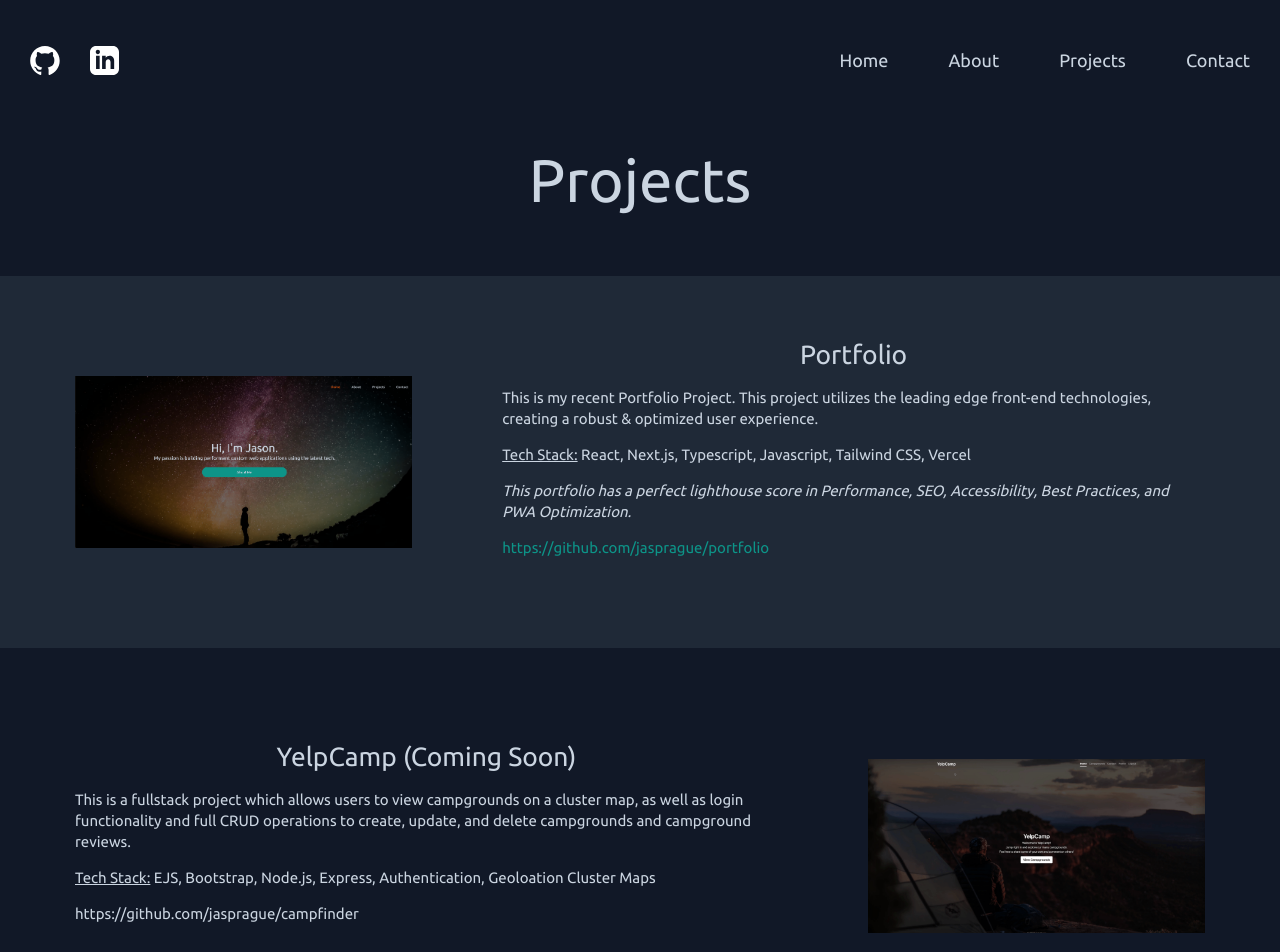
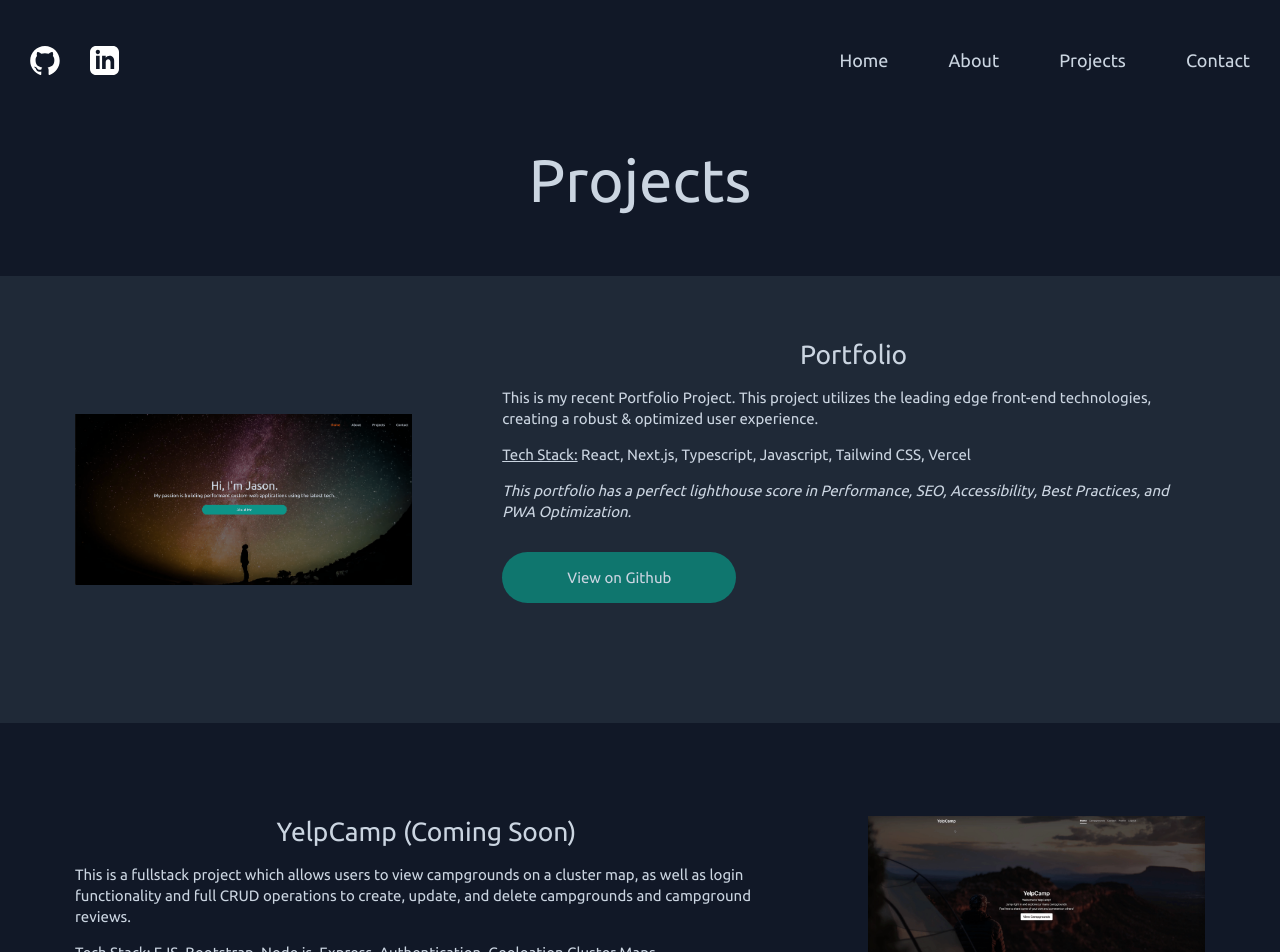
Before and after one commit to jasprague/portfolio, a Next.js app: page /projects in a window 1280 px wide. Shown: the top 952 px of the page. Built offline with nearby package versions, Linux system fonts and the light colour scheme.

Commit message:
added button to projects, updated text, added projects button to hero

```diff
--- a/src/app/about/page.tsx
+++ b/src/app/about/page.tsx
@@ -15,7 +15,7 @@ export default function About() {
         </section>
         <section className="w-11/12 md:w-9/12 mx-auto text-center mb-40 leading-relaxed">
             <h1 className="mb-20">Jason Sprague</h1>
-            <p className="leading-loose">I'm a passionate web developer based in beautiful Downeast Maine, bringing over five years of experience in crafting functional and visually appealing websites. At 32 years old, I'm not just devoted to my career but also to my lovely family—my wife and our three wonderful children. Balancing family life with professional growth, I am currently exploring new opportunities. I am enthusiastic about contributing my skills to create impactful web solutions. My journey in web development is not just a profession; it's a lifelong passion for innovation and problem-solving.</p>
+            <p className="leading-loose text-left">I'm a passionate web developer based in beautiful Downeast Maine, bringing over five years of experience in crafting functional and visually appealing websites. I'm not only devoted to my career, but also to my lovely family — my wife and our three wonderful children. Balancing family life with professional growth, I am currently exploring new opportunities. I am enthusiastic about contributing my skills to create impactful web solutions. My journey in web development is not just a profession; it's a lifelong passion for innovation and problem-solving.</p>
         </section>
             <TabbedContent />
         </>
--- a/src/app/components/AlternatingContent.tsx
+++ b/src/app/components/AlternatingContent.tsx
@@ -1,4 +1,5 @@
 import Image, { StaticImageData }  from "next/image"
+import Button from "./Button"
 
 interface AlternatingContentProps {
     id: number,
@@ -25,7 +26,7 @@ export default function AlternatingContent({id, name, description, techUsed, lin
                             { name === "Portfolio" &&
                                 <p>This portfolio has a perfect lighthouse score in Performance, SEO, Accessibility, Best Practices, and PWA Optimization</p>
                             }
-                            <p>{completed ? <a target="_blank" className="" href={link}>{link}</a> : link}</p>
+                            { completed && <Button text='View on Github' withinContent={true} color="cta" path={link}/> }
                         </div>
                         :
                         <Image src={imageUrl} height="700" width="700" alt="project preview"/>
@@ -42,7 +43,7 @@ export default function AlternatingContent({id, name, description, techUsed, lin
                             { name === "Portfolio" &&
                                 <i>This portfolio has a perfect lighthouse score in Performance, SEO, Accessibility, Best Practices, and PWA Optimization.</i>
                             }
-                            <p>{completed ? <a target="_blank" className="text-teal-600 hover:text-orange-600" href={link}>{link}</a> : link}</p>
+                            { completed && <Button text='View on Github' withinContent={true} color="cta" path={link}/> }
                         </div>
 
                     }
--- a/src/app/components/Button.tsx
+++ b/src/app/components/Button.tsx
@@ -4,11 +4,12 @@ import Link from 'next/link'
 interface ButtonProps {
     text: string,
     color: string,
-    path: string
+    path: string,
+    withinContent?: boolean
 }
 
-export default function Button({text, color, path}: ButtonProps) {
+export default function Button({text, color, path, withinContent=false}: ButtonProps) {
     return (
-        <Link href={path}><button className={`${color} p-5 bg-teal-700 transition ease-in-out hover:translate-y-0.5 hover:bg-teal-800 w-8/12 md:w-4/12 mx-10 mb-10 rounded-full text-center text-4xl` }>{text}</button></Link>
+        <Link target={withinContent ? "_blank" : "_self"} href={path}><button className={`${color} p-5 bg-teal-700 transition ease-in-out hover:translate-y-0.5 hover:bg-teal-800 ${withinContent ? "m-auto md:mx-0 w-full my-5 md:w-6/12 lg:w-4/12 text-xl" : "w-8/12 md:w-4/12 mx-10"} mb-10 rounded-full text-center text-4xl` }>{text}</button></Link>
     )
 }
--- a/src/app/components/ContentCard.tsx
+++ b/src/app/components/ContentCard.tsx
@@ -54,12 +54,19 @@ export default function ContentCard({forCard='Skills'}: ContentCardProps) {
 
             )}
             {forCard === 'Experience' && (
-                <div className="text-xl md:text-2xl leading-8 leading-8">
+                <div className="text-xl md:text-2xl leading-8">
                     <aside className="mb-20 ">
                         <h3 className="text-4xl mb-4">Fieldroutes, a ServiceTitan Company</h3>
                         <h4><u>Position:</u> Front End Web Developer </h4>
                         <h4><u>Length of Time:</u> 3.5 Years </h4>
-                        <p><u>Job Description:</u><br/> As a Front End Web Developer at Fieldroutes, I worked on the Development Support team. My tasks ranged greatly, from debugging our React themes to creating custom pages for Premium clients. I managed the internal development inbox, the Jira board, and also conducted many meetings to isolate issues and pain points for our implementation teams.</p>
+                        <p><u>Job Description:</u><br/> As a Front End Web Developer at Fieldroutes, I worked on the Development Support team. My tasks ranged greatly, from debugging our React themes to creating custom pages from XD design files for Premium clients. I managed the internal development inbox, the Jira board, and also conducted many meetings to isolate issues and pain points for our implementation teams.</p>
+                        <p><u>Highlights:</u><br/></p>
+                        <ul className="mx-10">
+                            <li>Reduced Jira ticket backlog items to exceed goal for each quarter.</li>
+                            <li>Reduced Developer ticket Response Time & Resolution Time by over 100%.</li>
+                            <li>Played major role in meeting hard deadline of mission-critical CMS transfer project ahead of time.</li>
+                            <li>Always delivered custom work accurately & within quoted timeframe.</li>
+                        </ul>
                     </aside>
                     <aside className="mb-20">
                         <h3 className="text-4xl mb-4">Lobster Marketing</h3>
--- a/src/app/components/Hero.tsx
+++ b/src/app/components/Hero.tsx
@@ -8,8 +8,9 @@ export default function Hero() {
         <div className="w-full h-6/6 relative flex justify-center items-center text-center">
             <div className=" mb-10 sm:mb-0 flex-col justify-between md:w-9/12 w-10/12">
                 <h1 className="text-8xl mb-10">Hi, I'm Jason.</h1>
-                <h2 className="mb-10"> My passion is building performant custom web applications using the latest tech.</h2>
+                <h2 className="mb-10"> My passion is building performant custom web applications with a great user experience.</h2>
                 <Button text='About Me' color="cta" path="/about"/>
+                <Button text="Projects" color="cta" path="/projects"/>
             </div>
             <Image src={heroImage} alt="picture of stargazer looking at a galaxy" fill quality={100} sizes="100vw" priority={true} placeholder="blur" style={{
                 objectFit: 'cover',
```
